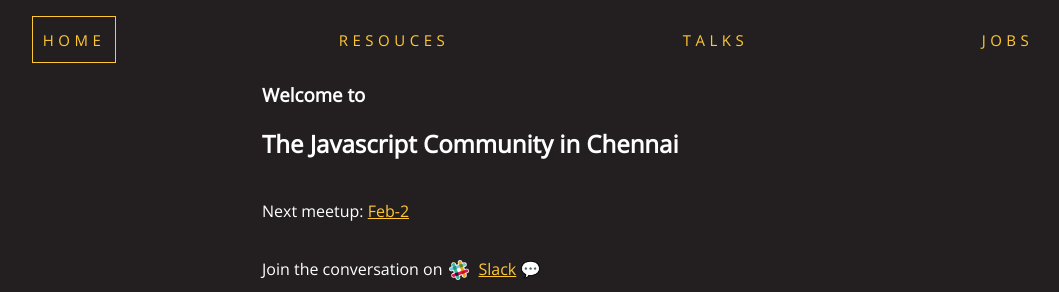
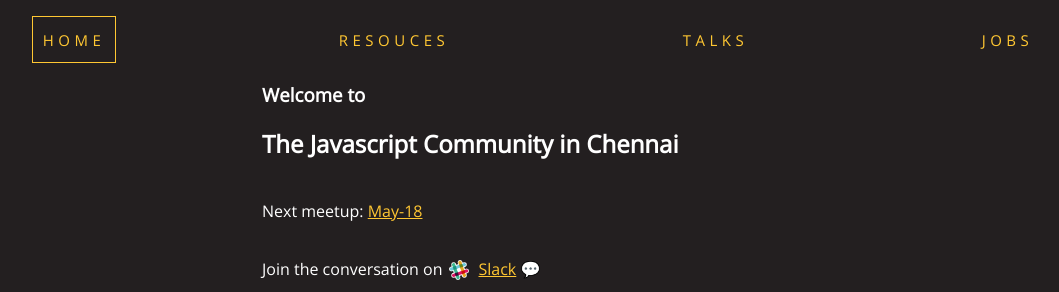
Before and after one commit to chennai-js/chennai-js.github.io, a React app: page / in a window 1280 px wide. Shown: the top 292 px of the page, without its empty margins (122-1181 px from the left). Built offline with nearby package versions, Linux system fonts and the light colour scheme.

Commit message:
May meetup

```diff
--- a/src/Components/Home.js
+++ b/src/Components/Home.js
@@ -10,8 +10,8 @@ const Home = () => (
     <h3>Welcome to</h3>
     <h2>The Javascript Community in Chennai</h2>
     Next meetup: {'  '}
-    <a className="externalLink" href="https://www.meetup.com/meetup-group-zZPQtwTs/events/258415023/" target="_blank">
-      Feb-2
+    <a className="externalLink" href="https://www.meetup.com/meetup-group-zZPQtwTs/events/261342366/" target="_blank">
+      May-18
     </a>
 
     <p>
```
